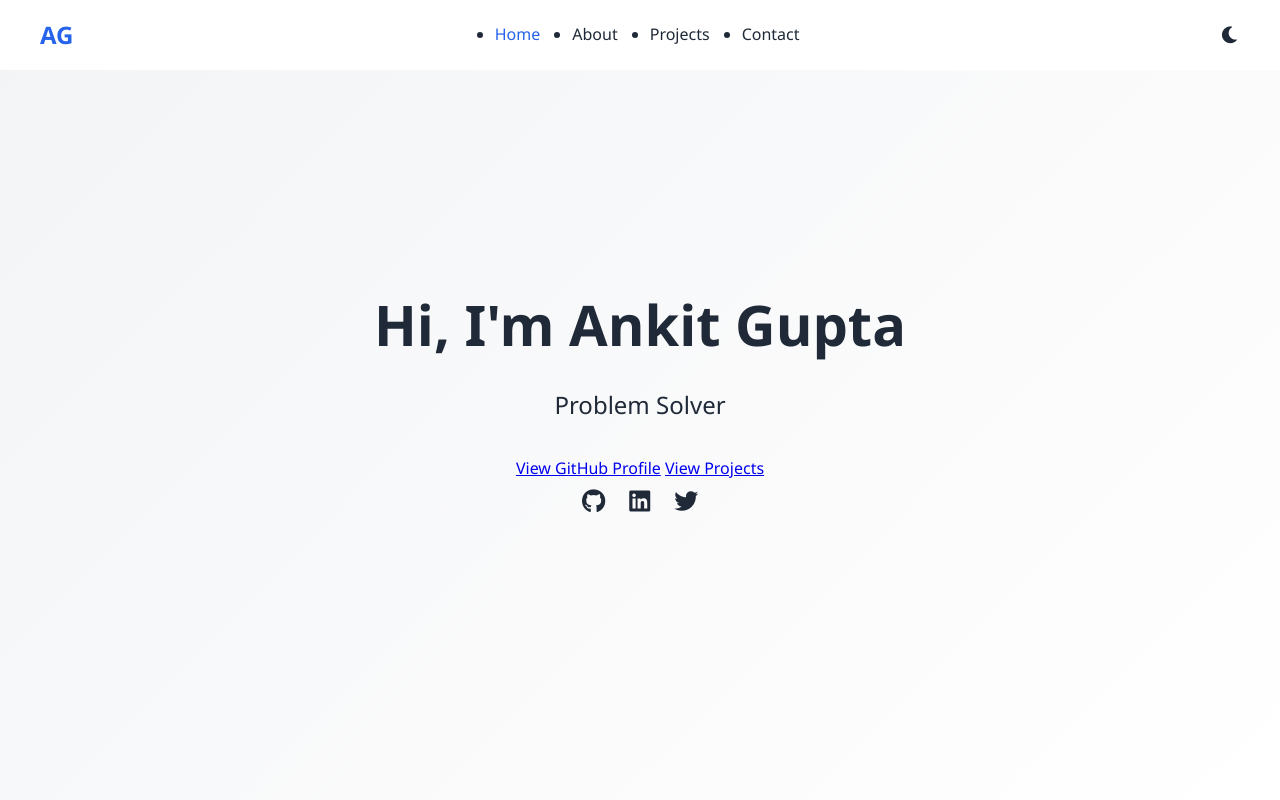
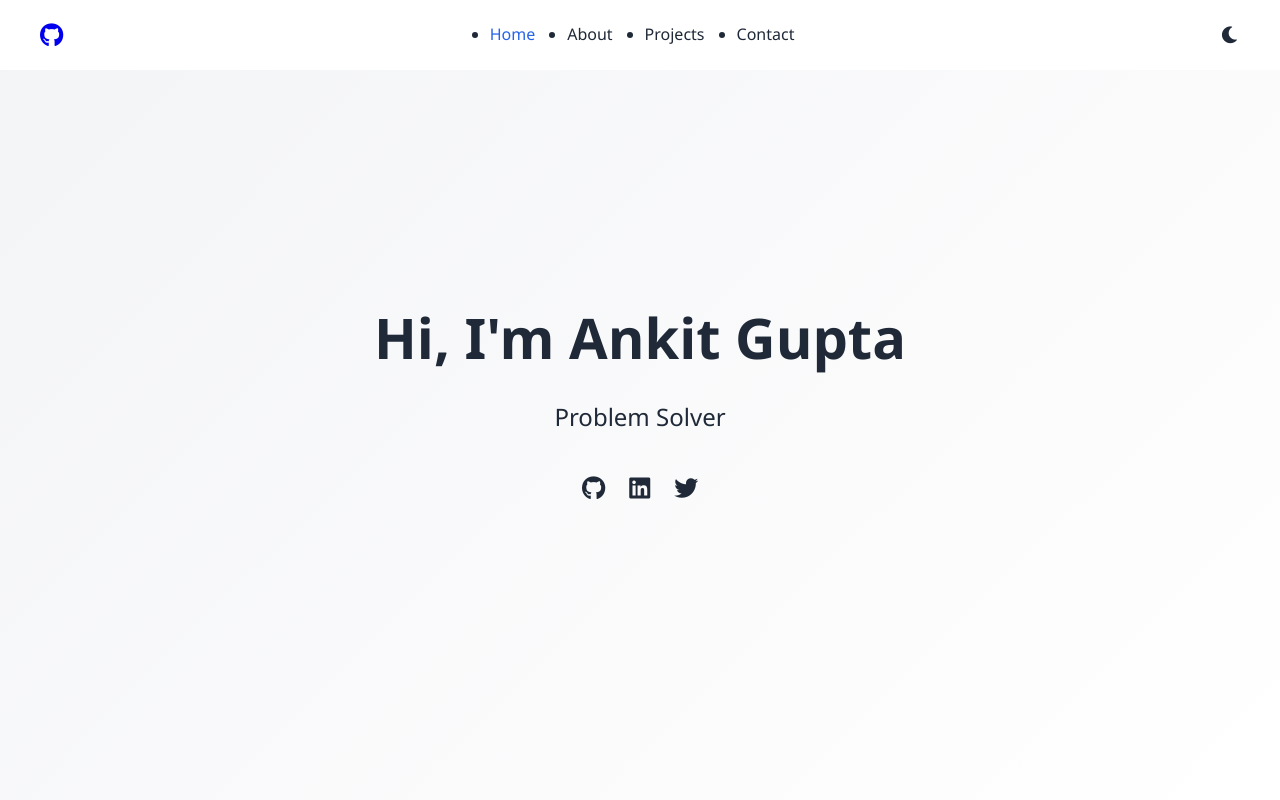
Before and after one commit to hcankit/personal-website, a plain HTML site: page index.html in a window 1280 px wide. Shown: the top 800 px of the page. Drawn offline with Linux system fonts and the light colour scheme.

Commit message:
Replace AG logo with GitHub icon and remove hero CTA buttons

```diff
--- a/index.html
+++ b/index.html
@@ -12,7 +12,11 @@
     <!-- Include header -->
     <nav>
         <div class="nav-content">
-            <div class="logo">AG</div>
+            <div class="logo">
+                <a href="https://github.com/hcankit" target="_blank">
+                    <i class="fab fa-github"></i>
+                </a>
+            </div>
             <ul class="nav-links">
                 <li><a href="#home" class="active">Home</a></li>
                 <li><a href="#about">About</a></li>
@@ -30,10 +34,7 @@
         <div class="hero-content">
             <h1>Hi, I'm Ankit Gupta</h1>
             <p class="typing-text">I am a ...</p>
-            <div class="cta-buttons">
-                <a href="https://github.com/hcankit" class="btn primary-btn" target="_blank">View GitHub Profile</a>
-                <a href="#projects" class="btn secondary-btn">View Projects</a>
-            </div>
+
             <div class="social-links">
                 <a href="https://github.com/hcankit" class="social-icon" target="_blank"><i class="fab fa-github"></i></a>
                 <a href="#" class="social-icon"><i class="fab fa-linkedin"></i></a>
```
